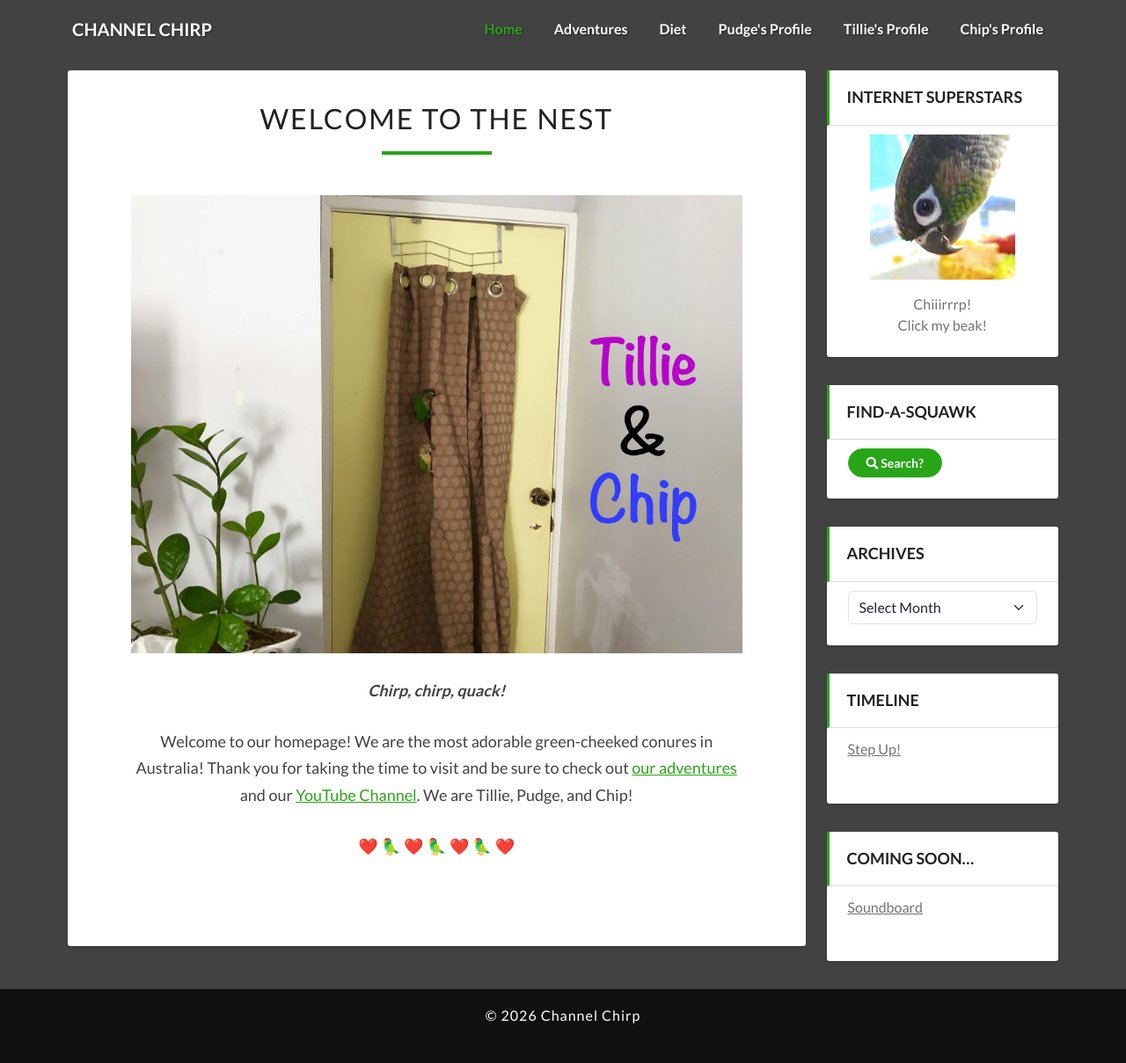
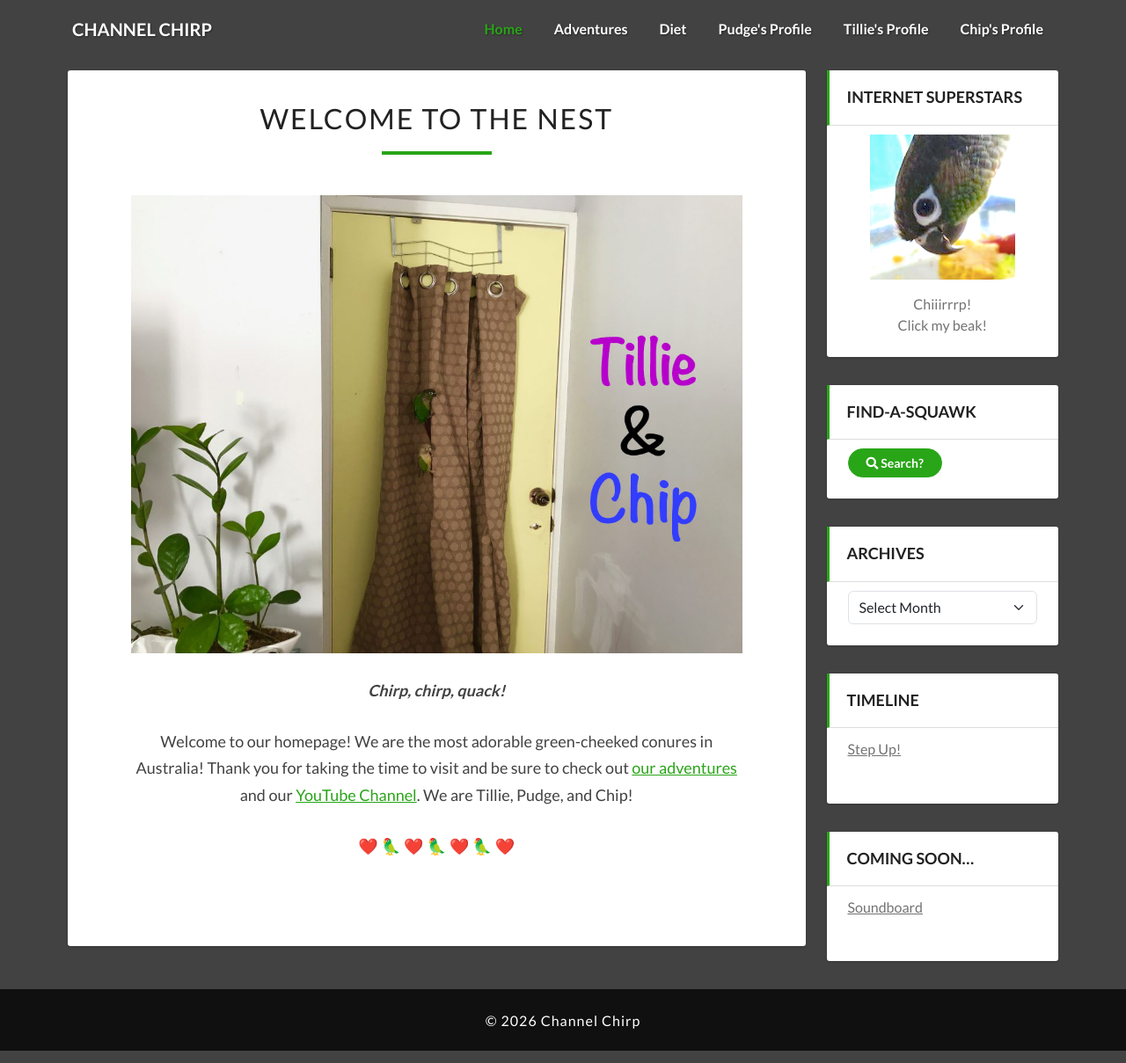
Before and after one commit to ChannelChirp/website, a Jekyll site: the page built from index.md, in a window 1280 px wide and 1209 px high. Shown: the whole window at 88% size. Built offline with Jekyll 4.4.1, drawn with Linux system fonts in a browser that asks for light colours.

Commit message:
fix: footer alignment

```diff
--- a/css/lighthouse.css
+++ b/css/lighthouse.css
@@ -352,16 +352,37 @@ blockquote p {
   font-size: 16px;
 }
 
-/* ----- 8. Footer ----- */
+/* ----- 8. Footer (revised) ----- */
 .site-footer {
   background-color: #101010;
   color: #fff;
   font-size: 16px;
   letter-spacing: 1px;
-  padding: 1em 0;
+  min-height: 70px;
+  display: flex;
+  align-items: center;          /* vertical centring */
+  justify-content: center;      /* horizontal centring */
   text-align: center;
-  min-height: 70px;
+  padding: 0;
 }
+
+/* Override Bootstrap's container inside the footer */
+.site-footer .container {
+  width: 100%;
+  max-width: 100%;
+  padding-left: 0;
+  padding-right: 0;
+  margin-left: 0;
+  margin-right: 0;
+}
+
+/* Remove any default paragraph margin that could push things */
+.site-footer p {
+  margin: 0;
+}
+
+
+
 .site-footer a {
   color: #bcbcbc;
 }
```
